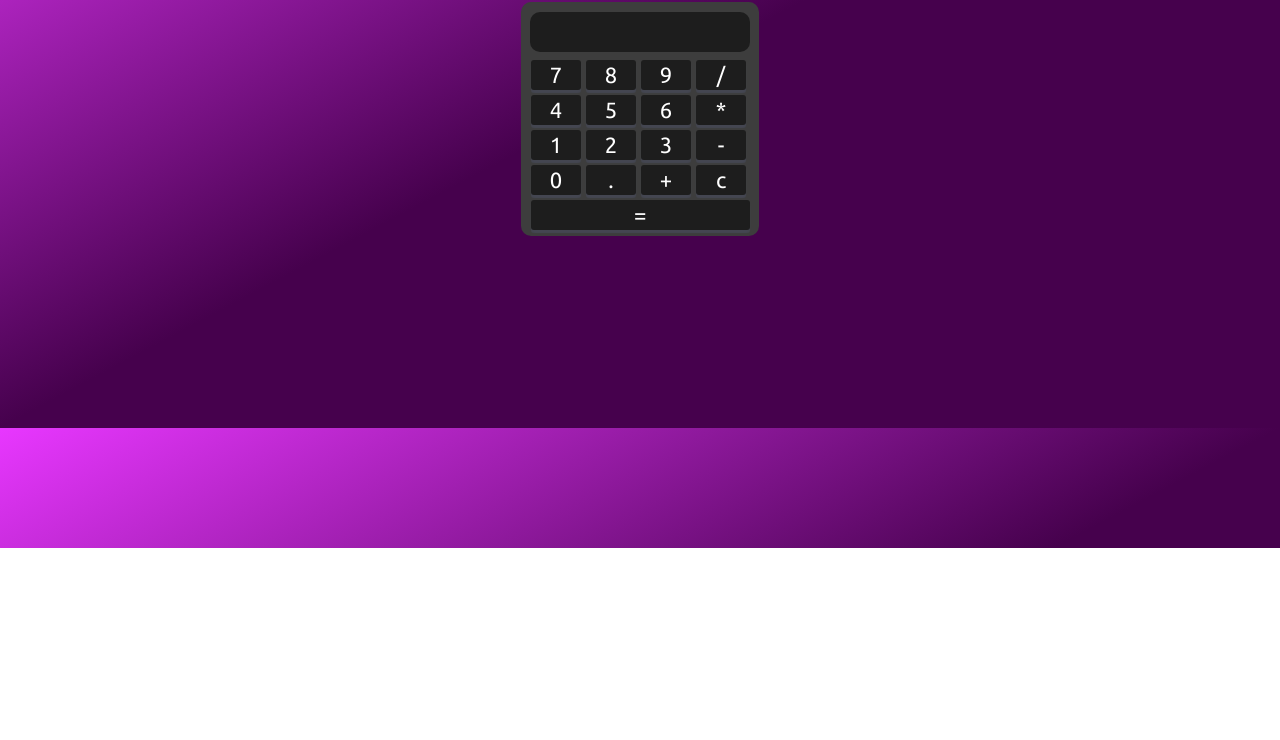
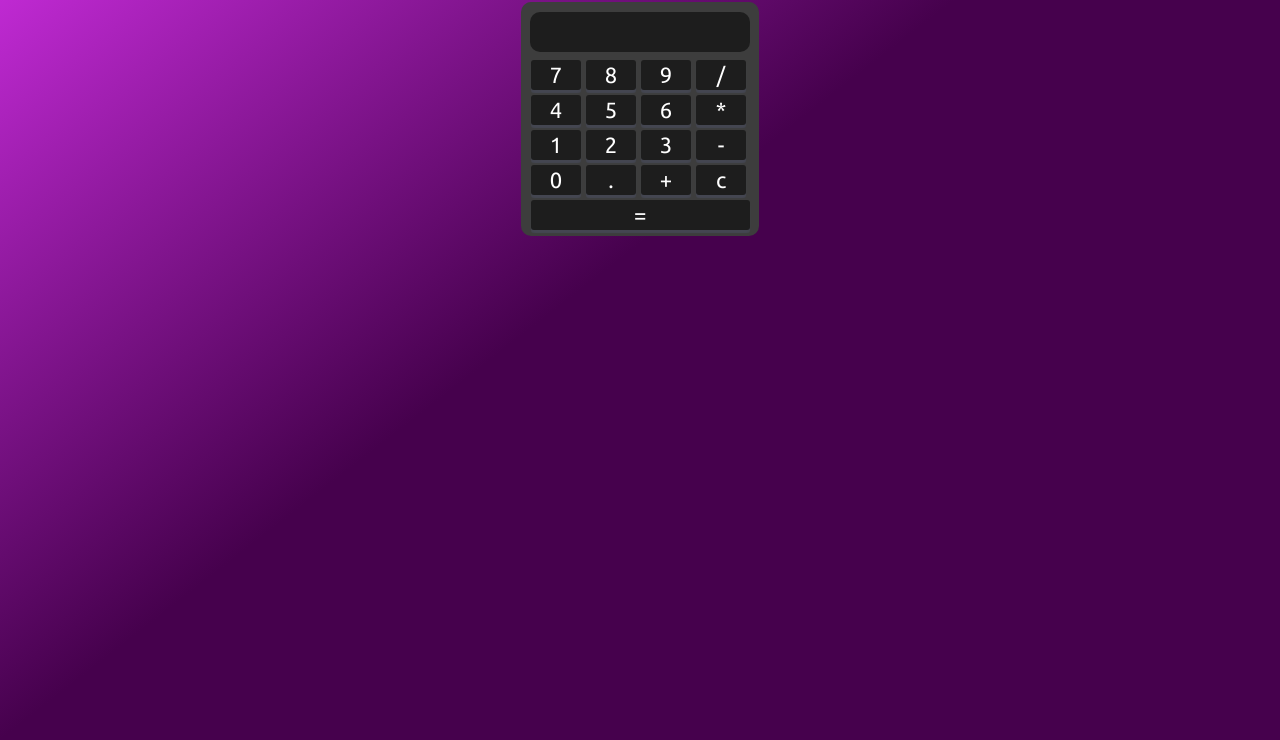
Before and after one commit to AlehandroSV/Calculadora-completa, a plain HTML site: page index.html in a window 1280 px wide. Shown: the part 252-992 px from the top of the page. Before the commit the page ends 800 px from the top, so only its background shows below. Drawn offline with Linux system fonts and the light colour scheme.

Commit message:
Calculadora completa

```diff
--- a/css/style.css
+++ b/css/style.css
@@ -12,7 +12,8 @@ li {
 }
 
 body {
-    height: 100%;
+    height: 100vh;
+    background: no-repeat;
     background: white;
     background: linear-gradient(to bottom right, rgb(232, 55, 255), rgb(70, 1, 77) 50%);
     background-size: cover;
@@ -25,7 +26,6 @@ body {
 }
 
 #container {
-    width: 290px;
     text-align: center;
     margin: 15% auto;
 }
```
